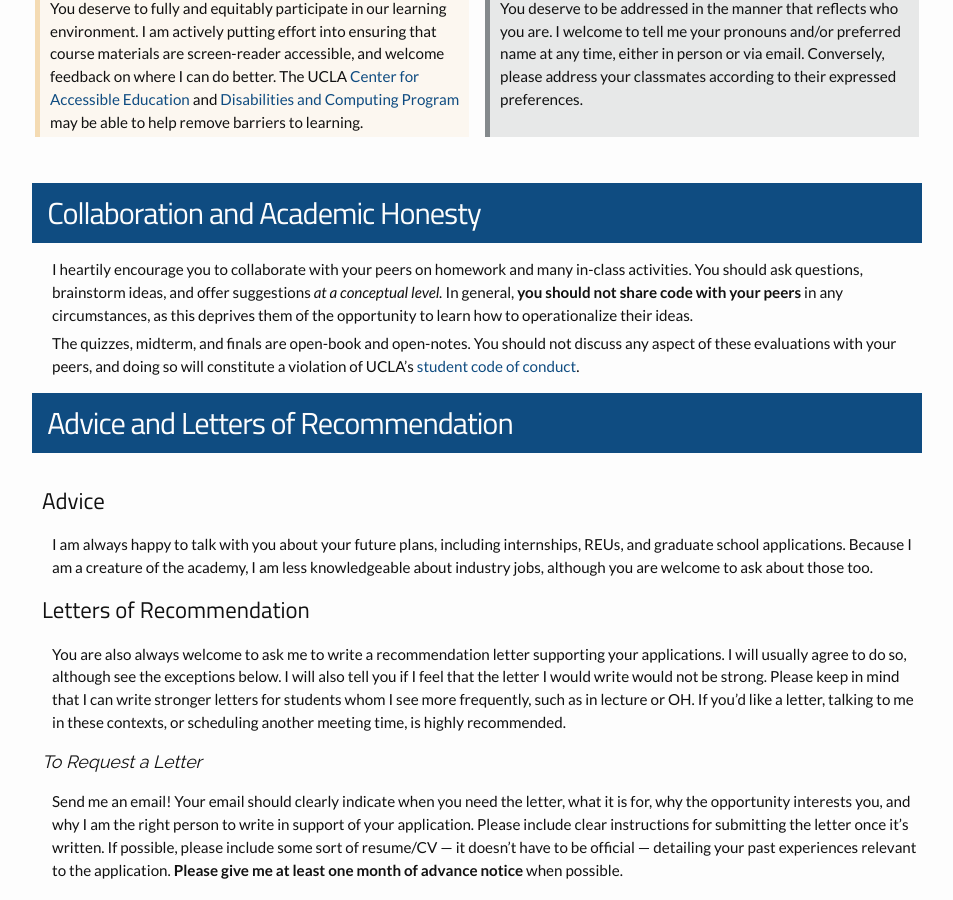
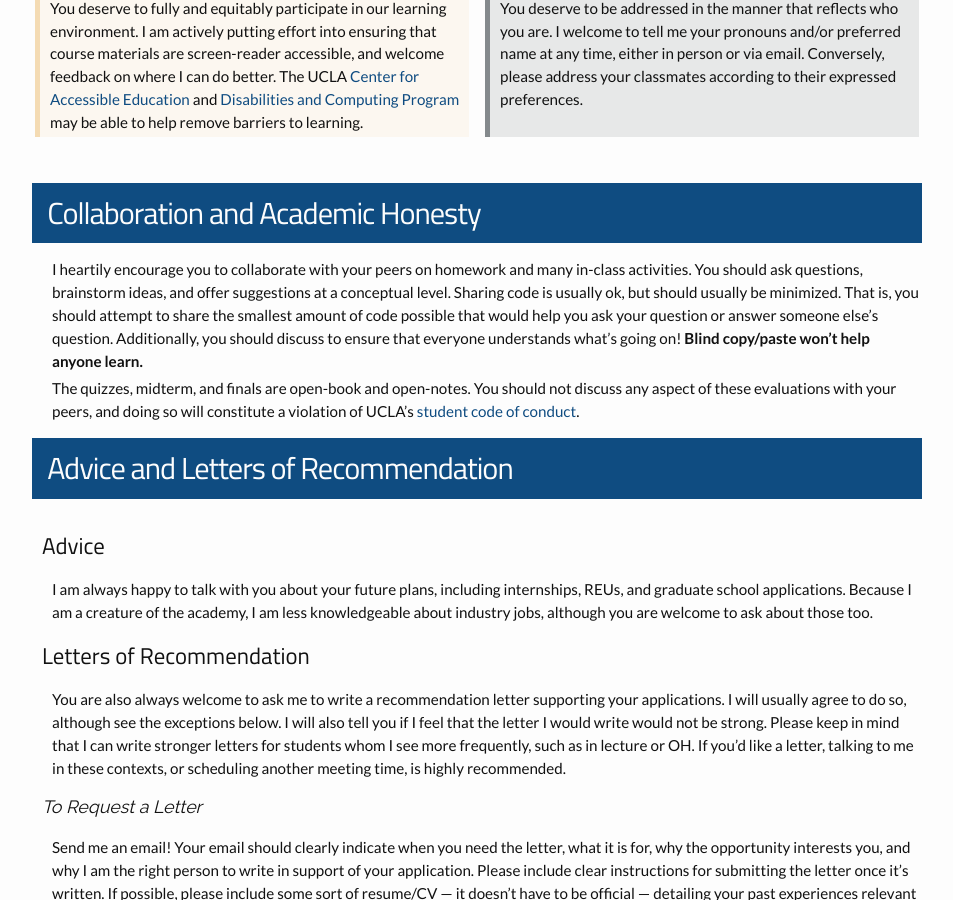
Before and after one commit to PhilChodrow/PIC16A, a Jekyll site: the page built from syllabus.md, in a window 1280 px wide and 900 px high, scrolled down 7116 px. Shown: the whole window, without its empty margins (163-1116 px from the left). Built offline with Jekyll 4.4.1, drawn with Linux system fonts in a browser that asks for light colours; nearby versions of some CDN libraries; some of the changed text lies outside the part shown.

Commit message:
Update syllabus.md

```diff
--- a/syllabus.md
+++ b/syllabus.md
@@ -250,7 +250,8 @@ There will be several surveys throughout the quarter which allow you to give me
 
 <div class="fancy-h1"> Collaboration and Academic Honesty</div>
 
-I heartily encourage you to collaborate with your peers on homework and many in-class activities. You should ask questions, brainstorm ideas, and offer suggestions *at a conceptual level.* In general, **you should not share code with your peers** in any circumstances, as this deprives them of the opportunity to learn how to operationalize their ideas.
+I heartily encourage you to collaborate with your peers on homework and many in-class activities. You should ask questions, brainstorm ideas, and offer suggestions at a conceptual level. Sharing code is usually ok, but should usually be minimized. That is, you should attempt to share the smallest amount of code possible that would help you ask your question or answer someone else's question. Additionally, you should discuss to ensure that everyone understands what's going on! **Blind copy/paste won't help anyone learn.**
+
 
 The quizzes, midterm, and finals are open-book and open-notes. You should not discuss any aspect of these evaluations with your peers, and doing so will constitute a violation of UCLA's [student code of conduct](https://www.deanofstudents.ucla.edu/Individual-Student-Code).
 
```
Also changed, not shown: other parts of syllabus.md (+1 -1 lines).
